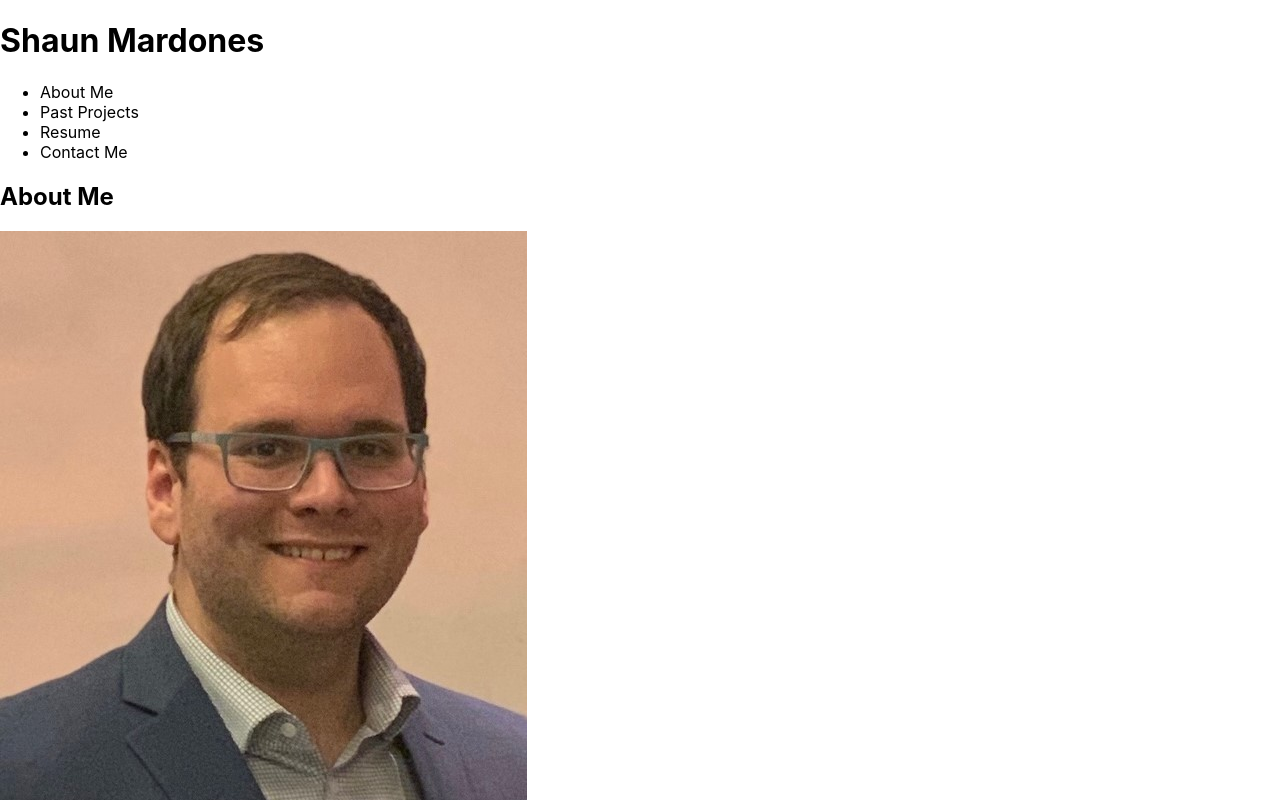
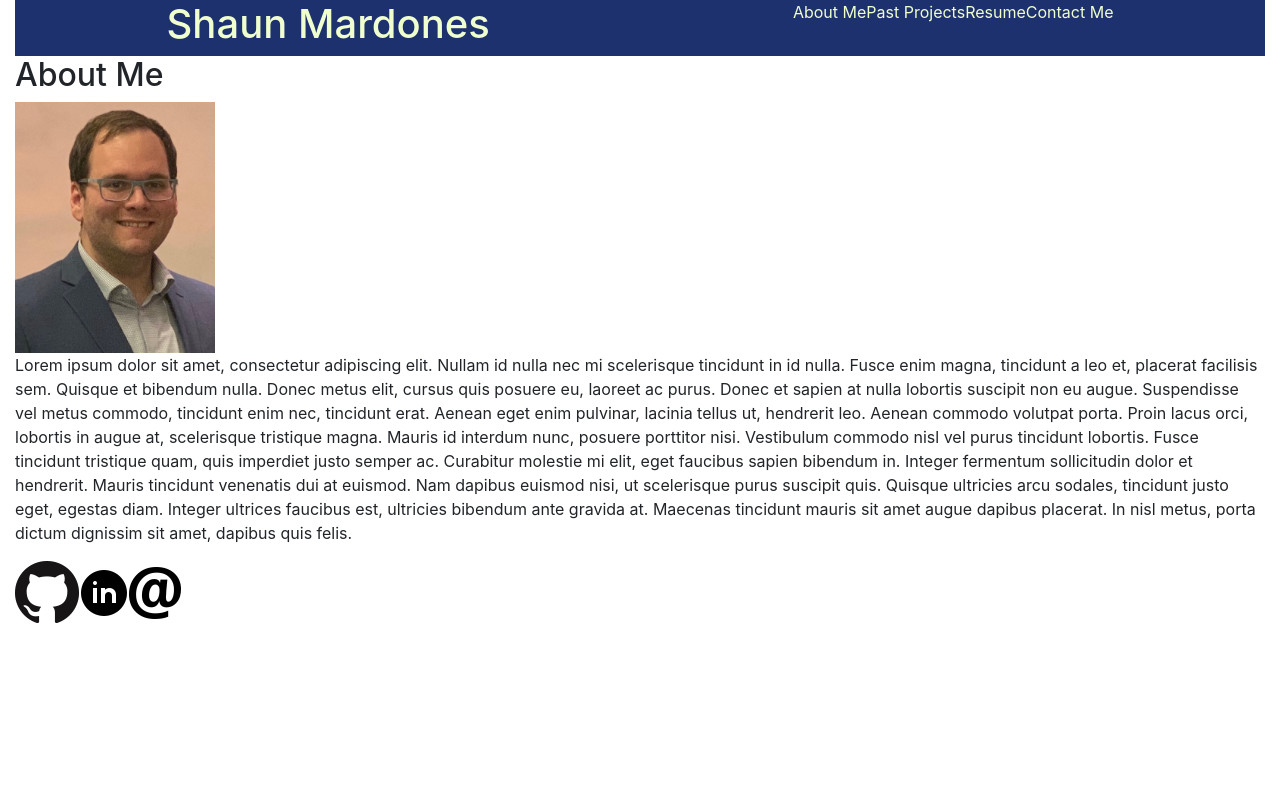
Before and after one commit to Glathrop/portfolio, a React (Create React App) app in the folder react-portfolio/: page / in a window 1280 px wide. Shown: the top 800 px of the page. Built offline with nearby package versions, Linux system fonts and the light colour scheme.

Commit message:
a lot of changes

```diff
--- a/react-portfolio/package.json
+++ b/react-portfolio/package.json
@@ -3,6 +3,7 @@
   "version": "0.1.0",
   "private": true,
   "dependencies": {
+    "@material-ui/core": "^4.11.0",
     "@testing-library/jest-dom": "^4.2.4",
     "@testing-library/react": "^9.5.0",
     "@testing-library/user-event": "^7.2.1",
--- a/react-portfolio/public/index.html
+++ b/react-portfolio/public/index.html
@@ -4,12 +4,16 @@
     <meta charset="utf-8" />
     <link rel="icon" href="%PUBLIC_URL%/favicon.ico" />
     <meta name="viewport" content="width=device-width, initial-scale=1" />
-    <meta name="theme-color" content="#000000" />
     <meta
       name="description"
       content="Web site created using create-react-app"
     />
-    <link rel="apple-touch-icon" href="%PUBLIC_URL%/logo192.png" />
+    <link
+      rel="stylesheet"
+      href="https://maxcdn.bootstrapcdn.com/bootstrap/4.5.0/css/bootstrap.min.css"
+      integrity="sha384-9aIt2nRpC12Uk9gS9baDl411NQApFmC26EwAOH8WgZl5MYYxFfc+NcPb1dKGj7Sk"
+      crossorigin="anonymous"
+    />
     <!--
       manifest.json provides metadata used when your web app is installed on a
       user's mobile device or desktop. See https://developers.google.com/web/fundamentals/web-app-manifest/
@@ -24,7 +28,7 @@
       work correctly both with client-side routing and a non-root public URL.
       Learn how to configure a non-root public URL by running `npm run build`.
     -->
-    <title>React App</title>
+    <title>Shaun Mardones</title>
   </head>
   <body>
     <noscript>You need to enable JavaScript to run this app.</noscript>
--- a/react-portfolio/src/App.css
+++ b/react-portfolio/src/App.css
@@ -1,38 +1,61 @@
-/* .App {
-  text-align: center;
+* {
+  margin: 0;
+  padding: 0;
+
 }
 
-.App-logo {
-  height: 40vmin;
-  pointer-events: none;
+:root {
+  --main-bg-color: #1d316e;
+  --secondary-color: #f5853f;
+  --tertiary-color: #9c92a3;
+  --fourth-color: #218380;
+  --fifth-color: #f0ffce;
 }
 
-@media (prefers-reduced-motion: no-preference) {
-  .App-logo {
-    animation: App-logo-spin infinite 20s linear;
-  }
+
+.app-header {
+  display: flex;
+  justify-content: space-around;
+  background-color: var(--main-bg-color);
+  color: var(--fifth-color);
+  width: 100%;
+
 }
 
-.App-header {
-  background-color: #282c34;
-  min-height: 100vh;
+.tab-list {
   display: flex;
-  flex-direction: column;
-  align-items: center;
+  flex-direction: row;
   justify-content: center;
-  font-size: calc(10px + 2vmin);
-  color: white;
 }
 
-.App-link {
-  color: #61dafb;
+.tab {
+  list-style: none;
 }
 
-@keyframes App-logo-spin {
-  from {
-    transform: rotate(0deg);
-  }
-  to {
-    transform: rotate(360deg);
-  }
-} */
+.about-wrapper {
+  display: flex;
+  flex-wrap: wrap;
+}
+
+.self-portrait {
+  width: 200px;
+
+}
+
+
+
+/* Projects Gallery & Projects */
+
+.projects-container {
+  display: grid;
+    grid-template-columns: repeat(3, 1fr);
+    width: 80%;
+    height: 400px;
+    grid-gap: 10px;
+}
+
+
+.project-img {
+  width: 100%;
+  object-fit: fill;
+}
--- a/react-portfolio/src/App.js
+++ b/react-portfolio/src/App.js
@@ -33,7 +33,7 @@ function App() {
     }
   }
   return (
-    <div className="App">
+    <div className="App container-fluid">
       <Header
       navOptions={navOptions}
       currentTab={currentTab}
--- a/react-portfolio/src/components/About/index.js
+++ b/react-portfolio/src/components/About/index.js
@@ -2,13 +2,16 @@ import React from 'react';
 
 function About() {
     return(
-        <div>
-            <h2>About Me</h2>
-            <img src={require("../../assets/images/self.jpg")} alt="Me"/>
-            <p>Lorem ipsum dolor sit amet, consectetur adipiscing elit. Nullam id nulla nec mi scelerisque tincidunt in id nulla. Fusce enim magna, tincidunt a leo et, placerat facilisis sem. Quisque et bibendum nulla. Donec metus elit, cursus quis posuere eu, laoreet ac purus. Donec et sapien at nulla lobortis suscipit non eu augue. Suspendisse vel metus commodo, tincidunt enim nec, tincidunt erat. Aenean eget enim pulvinar, lacinia tellus ut, hendrerit leo. Aenean commodo volutpat porta. Proin lacus orci, lobortis in augue at, scelerisque tristique magna. Mauris id interdum nunc, posuere porttitor nisi.
+        <section>
+            <h2 className="section-title">About Me</h2>
+            <div className="about-wrapper">
 
-                Vestibulum commodo nisl vel purus tincidunt lobortis. Fusce tincidunt tristique quam, quis imperdiet justo semper ac. Curabitur molestie mi elit, eget faucibus sapien bibendum in. Integer fermentum sollicitudin dolor et hendrerit. Mauris tincidunt venenatis dui at euismod. Nam dapibus euismod nisi, ut scelerisque purus suscipit quis. Quisque ultricies arcu sodales, tincidunt justo eget, egestas diam. Integer ultrices faucibus est, ultricies bibendum ante gravida at. Maecenas tincidunt mauris sit amet augue dapibus placerat. In nisl metus, porta dictum dignissim sit amet, dapibus quis felis.</p>
-        </div>
+                <img className="self-portrait" src={require("../../assets/images/self.jpg")} alt="Me"/>
+                <p>Lorem ipsum dolor sit amet, consectetur adipiscing elit. Nullam id nulla nec mi scelerisque tincidunt in id nulla. Fusce enim magna, tincidunt a leo et, placerat facilisis sem. Quisque et bibendum nulla. Donec metus elit, cursus quis posuere eu, laoreet ac purus. Donec et sapien at nulla lobortis suscipit non eu augue. Suspendisse vel metus commodo, tincidunt enim nec, tincidunt erat. Aenean eget enim pulvinar, lacinia tellus ut, hendrerit leo. Aenean commodo volutpat porta. Proin lacus orci, lobortis in augue at, scelerisque tristique magna. Mauris id interdum nunc, posuere porttitor nisi.
+
+                    Vestibulum commodo nisl vel purus tincidunt lobortis. Fusce tincidunt tristique quam, quis imperdiet justo semper ac. Curabitur molestie mi elit, eget faucibus sapien bibendum in. Integer fermentum sollicitudin dolor et hendrerit. Mauris tincidunt venenatis dui at euismod. Nam dapibus euismod nisi, ut scelerisque purus suscipit quis. Quisque ultricies arcu sodales, tincidunt justo eget, egestas diam. Integer ultrices faucibus est, ultricies bibendum ante gravida at. Maecenas tincidunt mauris sit amet augue dapibus placerat. In nisl metus, porta dictum dignissim sit amet, dapibus quis felis.</p>
+            </div>
+        </section>
     )
 }
 
--- a/react-portfolio/src/components/Footer/index.js
+++ b/react-portfolio/src/components/Footer/index.js
@@ -3,9 +3,27 @@ import React from 'react';
 function Footer() {
     return(
         <div className="flex-row">
-            <a href="https://github.com/smardones"><img src={require('../../assets/icons/GitHub.png')} className="contact-icon" /></a>
-            <a href="https://www.linkedin.com/in/shaunmardones/"><img src={require('../../assets/icons/LinkedIn.png')} className="contact-icon" /></a>
-            <a href="mailto:shaun.mardones@gmail.com"><img src={require('../../assets/icons/Email.png')} className="contact-icon" /></a>
+            <a href="https://github.com/smardones">
+                <img
+                    src={require('../../assets/icons/GitHub.png')}
+                    className="contact-icon"
+                    alt="GitHub"
+                />
+            </a>
+            <a href="https://www.linkedin.com/in/shaunmardones/">
+                <img
+                    src={require('../../assets/icons/LinkedIn.png')}
+                    className="contact-icon"
+                    alt="Linkedin"
+                />
+            </a>
+            <a href="mailto:shaun.mardones@gmail.com">
+                <img
+                    src={require('../../assets/icons/Email.png')}
+                    className="contact-icon"
+                    alt="Email Shaun"
+                />
+            </a>
         </div>
     )
 }
--- a/react-portfolio/src/components/Header/index.js
+++ b/react-portfolio/src/components/Header/index.js
@@ -9,7 +9,7 @@ function Header(props) {
     } = props;
 
     return(
-        <header className="App-header">
+        <header className="app-header">
             <h1>Shaun Mardones</h1>
             <Nav
             currentTab={currentTab}
--- a/react-portfolio/src/components/Nav/index.js
+++ b/react-portfolio/src/components/Nav/index.js
@@ -2,16 +2,15 @@ import React from 'react';
 
 function Nav(props) {
     const {
-        currentTab,
         setCurrentTab,
         navOptions
     } = props;
 
     return(
         <nav>
-            <ul className="flex-row">
+            <ul className="tab-list">
                 {navOptions.map((option) => (
-                    <li key={option.name}>
+                    <li key={option.name} className="tab">
                         <span onClick={()=>
                         setCurrentTab(option)}>{option.name}</span>
                     </li>
--- a/react-portfolio/src/components/Project/index.js
+++ b/react-portfolio/src/components/Project/index.js
@@ -31,13 +31,13 @@ function Project() {
     return(
         <div>
         <h2>Projects</h2>
-        <div className='flex-row'>
+        <div className="projects-container">
             {projects.map((project) => (
                 <a href={project.url} key={project.name}>
                     <img
                     src={require(`../../assets/images/${project.name.replace(/\s/g, '')}.png`)}
                     alt={project.name}
-                    className="mx-1"
+                    className="project-img"
                     key={project.name}
                     />
                 </a>
--- a/react-portfolio/src/components/Resume/index.js
+++ b/react-portfolio/src/components/Resume/index.js
@@ -4,9 +4,10 @@ import React from 'react';
 function Resume() {
     return(
         <div>
+            <h2>Resume</h2>
             <p>You can download my resume <a href="https://drive.google.com/file/d/1V2ZnidMJowZhG6m-CQYUW97QKy2T6YMo/view?usp=sharing">HERE</a>.</p>
 
-            <h2>Technical Skills</h2>
+            <h3>Technical Skills</h3>
             <ul>
                 <li>MERN - MongoDB, Express.js, React.js, Node.js</li>
                 <li>SQL, MySQL</li>
@@ -16,19 +17,19 @@ function Resume() {
                 <li>CSS</li>
             </ul>
 
-            <h2>Experience</h2>
-            <h3>Account Executive</h3>
-            <h4>AmeriFactors Financial Group | Celebration, FL</h4>
+            <h3>Experience</h3>
+            <h4>Account Executive</h4>
+            <h5>AmeriFactors Financial Group | Celebration, FL</h5>
             <p>Manage accounts receivables portfolio totaling more than $6 million between from more than 40 businesses with over 300 vendors while maintaining strong client relationships</p>
 
 
-            <h2>Education</h2>
-            <h3>Certificate of Completion Virtual Coding Bootcamp</h3>
-            <h4>University of Central Florida | Orlando, FL</h4>
+            <h3>Education</h3>
+            <h4>Certificate of Completion Virtual Coding Bootcamp</h4>
+            <h5>University of Central Florida | Orlando, FL</h5>
             Extensive 6 month program with a focus on full-stack development including
 
-            <h3>Bachelors of Business Administration, Accounting and Marketing</h3>
-            <h4>Texas Tech University – Lubbock, TX</h4>
+            <h4>Bachelors of Business Administration, Accounting and Marketing</h4>
+            <h5>Texas Tech University – Lubbock, TX</h5>
 
         </div>
     )
```
Also changed, not shown: react-portfolio/src/assets/images/ripples.png (added), 1 other file (tests, documents, lock files or other folders).
